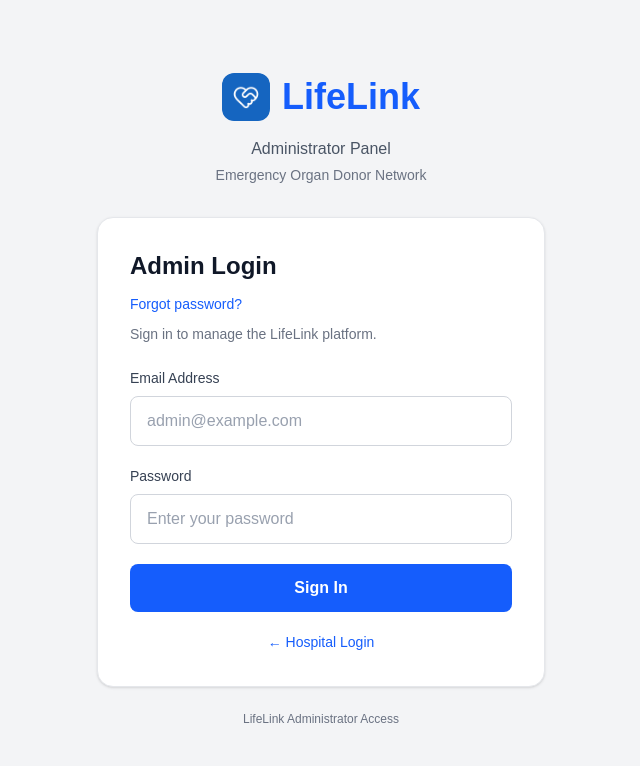
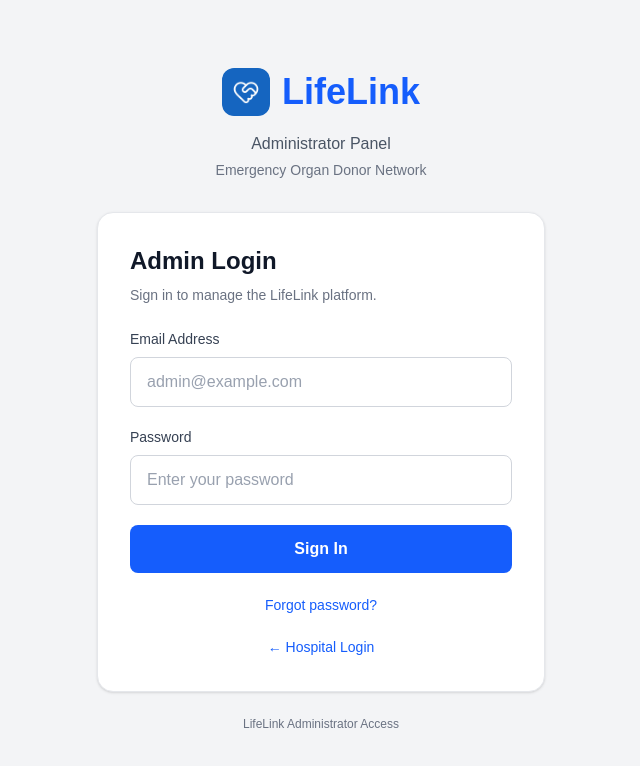
Before and after one commit to ujascode/LifeLink, a Next.js app in the folder frontend/: page /admin/login in a window 1280 px wide. Shown: the top 766 px of the page, without its empty margins (319-959 px from the left). Built offline with nearby package versions, Linux system fonts and the light colour scheme; no server answers.

Commit message:
Move password reset links below login actions

```diff
--- a/frontend/app/admin/login/page.js
+++ b/frontend/app/admin/login/page.js
@@ -91,7 +91,6 @@ export default function AdminLoginPage() {
 
         <div className="bg-white rounded-2xl border border-gray-200 shadow-sm p-8">
           <h1 className="text-2xl font-bold text-gray-900">Admin Login</h1>
-          <a href="/forgot-password" className="mt-3 inline-block text-sm font-medium text-blue-600 hover:underline">Forgot password?</a>
 
           <p className="text-sm text-gray-500 mt-2">
             Sign in to manage the LifeLink platform.
@@ -161,6 +160,12 @@ export default function AdminLoginPage() {
             </button>
           </form>
 
+          <div className="mt-5 text-center">
+            <a href="/forgot-password" className="text-sm font-medium text-blue-600 hover:text-blue-700 hover:underline">
+              Forgot password?
+            </a>
+          </div>
+
           {/* BACK */}
 
           <button
--- a/frontend/app/hospital/login/page.js
+++ b/frontend/app/hospital/login/page.js
@@ -64,7 +64,6 @@ export default function HospitalLogin() {
           <h2 className="text-xl font-semibold text-gray-800 mt-6">
             Hospital Login
           </h2>
-          <a href="/forgot-password" className="mt-3 inline-block text-sm font-medium text-blue-600 hover:underline">Forgot password?</a>
         </div>
 
         {/* Error */}
@@ -120,6 +119,12 @@ export default function HospitalLogin() {
           </button>
         </form>
 
+        <div className="mt-5 text-center">
+          <a href="/forgot-password" className="text-sm font-medium text-blue-600 hover:text-blue-700 hover:underline">
+            Forgot password?
+          </a>
+        </div>
+
         {/* Register */}
         <div className="text-center mt-6">
           <p className="text-sm text-gray-500">
```
